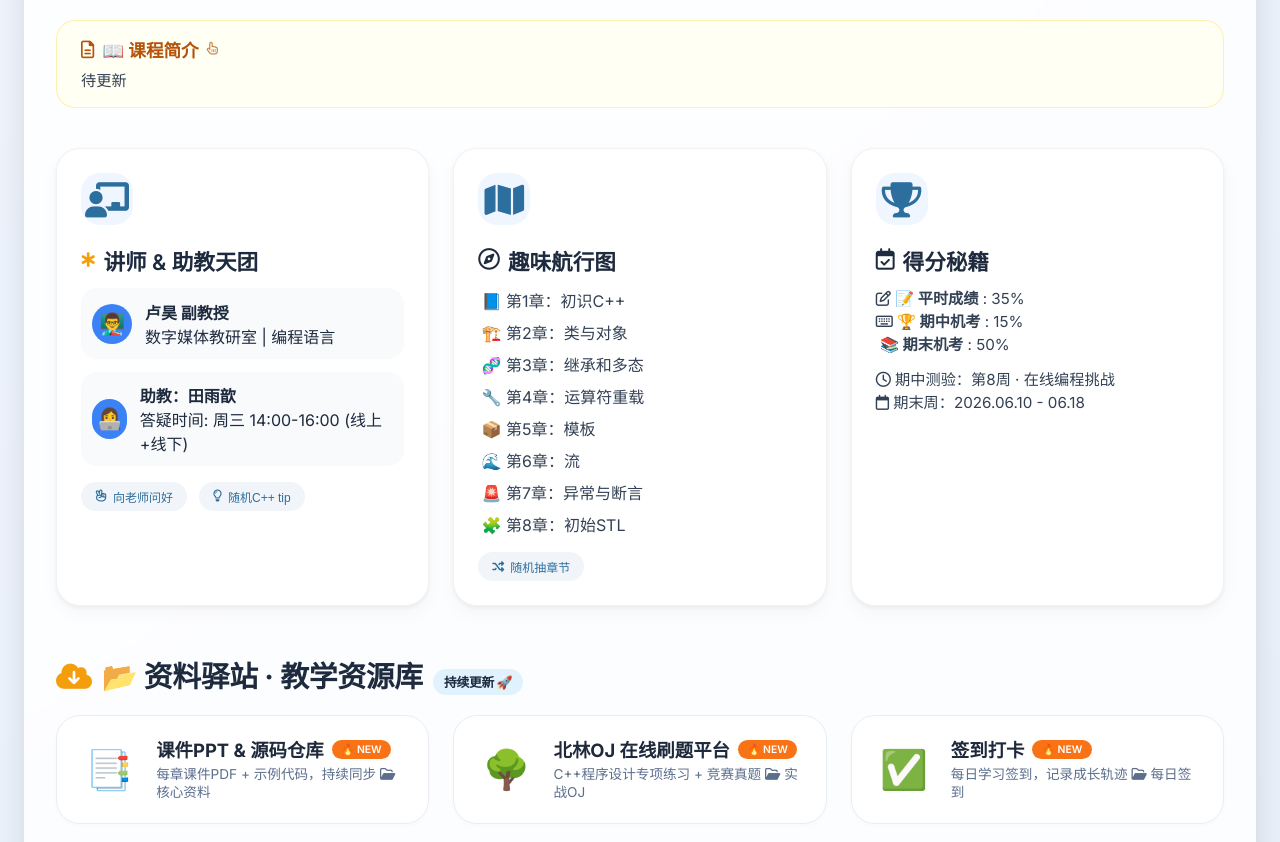
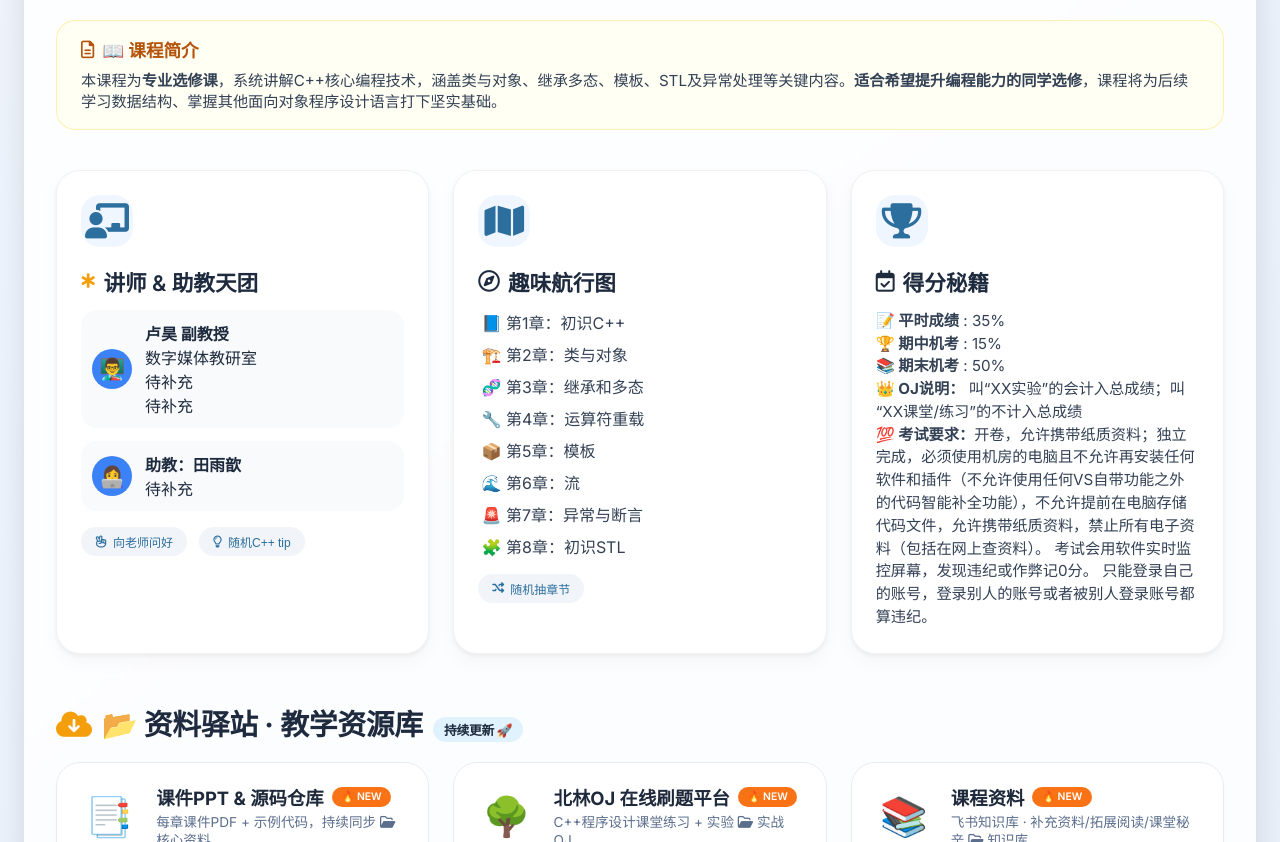
Before and after one commit to ranieeee/learncpp, a plain HTML site: page index.html in a window 1280 px wide. Shown: the part 339-1181 px from the top of the page. Drawn offline with Linux system fonts and the light colour scheme.

Commit message:
Add files via upload

```diff
--- a/index.html
+++ b/index.html
@@ -472,10 +472,10 @@
     <!-- 课程简介区域 - 增加点击互动 -->
     <div class="course-intro" id="courseIntroClick">
         <div class="intro-title">
-            <i class="fa-regular fa-file-lines"></i> 📖 课程简介 <i class="fa-regular fa-hand-pointer" style="font-size: 0.8rem; opacity: 0.7;"></i>
+            <i class="fa-regular fa-file-lines"></i> 📖 课程简介
         </div>
         <div class="intro-content">
-            待更新
+            本课程为<strong>专业选修课</strong>，系统讲解C++核心编程技术，涵盖类与对象、继承多态、模板、STL及异常处理等关键内容。<strong>适合希望提升编程能力的同学选修</strong>，课程将为后续学习数据结构、掌握其他面向对象程序设计语言打下坚实基础。
         </div>
     </div>
 
@@ -487,13 +487,13 @@
             <h3><i class="fas fa-star-of-life" style="font-size: 0.9rem; color:#f59e0b;"></i> 讲师 & 助教天团</h3>
             <div class="teacher-info professor-clickable" id="professorLink">
                 <div class="avatar">👨‍🏫</div>
-                <div><strong>卢昊 副教授</strong><br> 数字媒体教研室 | 编程语言</div>
+                <div><strong>卢昊 副教授</strong><br>数字媒体教研室<br>待补充<br>待补充</div>
             </div>
             <div class="teacher-info">
                 <div class="avatar">👩‍💻</div>
-                <div><strong>助教：田雨歆 </strong><br> 答疑时间: 周三 14:00-16:00 (线上+线下)</div>
+                <div><strong>助教：田雨歆</strong><br>待补充</div>
             </div>
-            <!-- 新增互动小按钮组 -->
+            <!-- 互动小按钮组 -->
             <div class="interact-buttons">
                 <button class="mini-btn" id="greetBtn"><i class="fa-regular fa-hand-peace"></i> 向老师问好</button>
                 <button class="mini-btn" id="randomTipBtn"><i class="fa-regular fa-lightbulb"></i> 随机C++ tip</button>
@@ -513,28 +513,29 @@
                 <li>📦 第5章：模板</li>
                 <li>🌊 第6章：流</li>
                 <li>🚨 第7章：异常与断言</li>
-                <li>🧩 第8章：初始STL</li>
+                <li>🧩 第8章：初识STL</li>
             </ul>
-            <!-- 互动按钮：随机章节挑战 -->
             <div class="interact-buttons">
                 <button class="mini-btn" id="randomChapterBtn"><i class="fa-solid fa-shuffle"></i> 随机抽章节</button>
             </div>
             <div id="chapterResult" class="surprise-box"></div>
         </div>
 
-        <!-- 评分/考试信息 - 更换了新图标 -->
+        <!-- 评分/考试信息 -->
         <div class="card">
             <div class="card-icon"><i class="fas fa-trophy"></i></div>
             <h3><i class="fa-regular fa-calendar-check"></i> 得分秘籍</h3>
-            <div class="detail-item"><i class="fa-regular fa-pen-to-square"></i> <strong>📝 平时成绩</strong> : 35%</div>
-            <div class="detail-item"><i class="fa-regular fa-keyboard"></i> <strong>🏆 期中机考</strong> : 15%</div>
-            <div class="detail-item"><i class="fa-regular fa-computer"></i> <strong>📚 期末机考</strong> : 50%</div>
-            <div class="detail-item" style="margin-top: 12px;"><i class="fa-regular fa-clock"></i> 期中测验：第8周 · 在线编程挑战</div>
-            <div class="detail-item"><i class="fa-regular fa-calendar"></i> 期末周：2026.06.10 - 06.18</div>
+            <div class="detail-item"><strong>📝 平时成绩</strong> : 35%</div> <div class="detail-item">
+                <strong>🏆 期中机考</strong> : 15%</div> <div class="detail-item">
+                <strong>📚 期末机考</strong> : 50%</div> <div class="detail-item">
+                <strong>👑 OJ说明：</strong> 叫“XX实验”的会计入总成绩；叫“XX课堂/练习”的不计入总成绩</div> <div class="detail-item">
+                <strong>💯 考试要求：</strong>开卷，允许携带纸质资料；独立完成，必须使用机房的电脑且不允许再安装任何软件和插件（不允许使用任何VS自带功能之外的代码智能补全功能），不允许提前在电脑存储代码文件，允许携带纸质资料，禁止所有电子资料（包括在网上查资料）。
+                考试会用软件实时监控屏幕，发现违纪或作弊记0分。
+                只能登录自己的账号，登录别人的账号或者被别人登录账号都算违纪。</div>
         </div>
     </div>
 
-    <!-- 资料库 / 发布资料链接 (飞书风格链接) -->
+    <!-- 资料库 / 发布资料链接 -->
     <div class="resources-section">
         <div class="section-title">
             <i class="fas fa-cloud-arrow-down"></i>
@@ -544,7 +545,7 @@
         <div class="resources-grid" id="resourcesGrid"></div>
     </div>
 
-    <!-- 课程公告牌 额外飞书卡片风格 -->
+    <!-- 课程公告牌 -->
     <div style="margin: 0 2rem 1rem 2rem; background: #fef9e6; border-radius: 1.2rem; padding: 1rem 1.5rem; border-left: 5px solid #f97316;">
         <div style="display: flex; gap: 12px; align-items: center; flex-wrap: wrap;">
             <i class="fa-regular fa-bell" style="font-size: 1.5rem; color:#f97316;"></i>
@@ -560,12 +561,11 @@
 </div>
 
 <script>
-    // ---------- 资料库 ----------
-    // 第三个模块改为“签到”，点击跳转至指定飞书链接
+    // 资料库列表
     const resourcesList = [
         { icon: "📑", title: "课件PPT & 源码仓库", desc: "每章课件PDF + 示例代码，持续同步", url: "ppt.html", isNew: true, tag: "核心资料" },
-        { icon: "🌳", title: "北林OJ 在线刷题平台", desc: "C++程序设计专项练习 + 竞赛真题", url: "https://www.bjfuacm.com/contests", isNew: true, tag: "实战OJ" },
-        { icon: "✅", title: "签到打卡", desc: "每日学习签到，记录成长轨迹", url: "https://bjfu-lidar.feishu.cn/base/SbCObujGQaJsWQsnmd9cOiyPnvb?table=tblASsd52fSZlKJT&view=vewoiUIlNk", isNew: true, tag: "每日签到" },
+        { icon: "🌳", title: "北林OJ 在线刷题平台", desc: "C++程序设计课堂练习 + 实验", url: "https://www.bjfuacm.com/contests", isNew: true, tag: "实战OJ" },
+        { icon: "📚", title: "课程资料", desc: "飞书知识库 · 补充资料/拓展阅读/课堂秘辛", url: "https://bjfu-lidar.feishu.cn/wiki/Hw3TwFHOZiE5Gykrg40coQwznAe?from=from_copylink", isNew: true, tag: "知识库" },
         { icon: "🔮", title: "敬请期待", desc: "更多精彩内容准备中", url: "#", isNew: false, tag: "即将上线" },
         { icon: "✨", title: "敬请期待", desc: "敬请期待后续更新", url: "#", isNew: false, tag: "即将上线" },
         { icon: "🌟", title: "敬请期待", desc: "保持好奇心，很快见面", url: "#", isNew: false, tag: "即将上线" }
@@ -575,11 +575,10 @@
         const gridContainer = document.getElementById('resourcesGrid');
         if (!gridContainer) return;
         gridContainer.innerHTML = '';
-        resourcesList.forEach((res, index) => {
+        resourcesList.forEach((res) => {
             const linkDiv = document.createElement('a');
             linkDiv.className = 'resource-link';
 
-            // 处理敬请期待模块（不跳转，弹出提示）
             if (res.title === "敬请期待" || res.url === "#") {
                 linkDiv.href = "javascript:void(0);";
                 linkDiv.style.cursor = "default";
@@ -588,9 +587,7 @@
                     createFloatingEmoji('🔮', e.clientX, e.clientY);
                     alert("✨ 敬请期待，更多精彩内容正在准备中 ✨");
                 });
-            }
-            // 签到模块和课件PPT模块正常跳转
-            else {
+            } else {
                 linkDiv.href = res.url;
                 linkDiv.target = '_blank';
                 linkDiv.rel = 'noopener noreferrer';
@@ -626,13 +623,11 @@
         setTimeout(() => el.remove(), 2800);
     }
 
-    // 随机趣闻
-    const funMessages = ["✨ 今日C++冷知识：vector<bool> 是个特例！", "🤖 推荐阅读：Effective Modern C++ 条款10～", "💡 善用 constexpr 提升性能 🚀", "🎉 恭喜同学在OJ挑战中完成Hard题目！", "📢 Bjarne Stroustrup 虚拟座谈🎙️", "🧩 指针 vs 引用: 记住指针可空", "🐞 Debug挑战: 找出未定义行为"];
+    const funMessages = ["✨ 今日C++冷知识：vector<bool> 是个特例！", "🤖 推荐阅读：Effective Modern C++ 条款10～", "💡 善用 constexpr 提升性能 🚀", "🔁 范围 for 循环里修改容器，小心迭代器失效。", "📦 nullptr 是类型安全的空指针，比 NULL 强多了。", "🧩 指针 vs 引用: 记住指针可空", "🐞 Debug挑战: 找出未定义行为"];
     const noticeSpan = document.getElementById('liveNotice');
     function updateRandomNotice() { if(noticeSpan) noticeSpan.innerHTML = `📢 ${funMessages[Math.floor(Math.random() * funMessages.length)]}`; }
     document.getElementById('refreshNoticeBtn')?.addEventListener('click', () => { updateRandomNotice(); const rect = document.getElementById('refreshNoticeBtn').getBoundingClientRect(); createFloatingEmoji('🎉', rect.left+20, rect.top-10); createFloatingEmoji('📘', rect.right-30, rect.top-5); });
 
-    // 戳我撒花按钮 - 增大尺寸后，撒花效果更丰富
     const triggerBtn = document.getElementById('triggerEmoji');
     if (triggerBtn) {
         triggerBtn.addEventListener('click', (e) => {
@@ -647,7 +642,6 @@
                 }, i * 35);
             }
             updateRandomNotice();
-            // 额外加个小惊喜
             setTimeout(() => {
                 createFloatingEmoji('🎊', x - 20, y - 30);
                 createFloatingEmoji('🎈', x + 30, y - 25);
@@ -655,13 +649,11 @@
         });
     }
 
-    // 课程简介点击互动
     const courseIntroDiv = document.getElementById('courseIntroClick');
     if (courseIntroDiv) {
         courseIntroDiv.addEventListener('click', (e) => {
             e.stopPropagation();
             const rect = courseIntroDiv.getBoundingClientRect();
-            // 飘浮多个小图标
             for (let i = 0; i < 6; i++) {
                 setTimeout(() => {
                     const randX = rect.left + 20 + Math.random() * (rect.width - 40);
@@ -670,20 +662,6 @@
                     createFloatingEmoji(icons[Math.floor(Math.random() * icons.length)], randX, randY);
                 }, i * 80);
             }
-            // 临时改变文字趣味反馈
-            const originalText = courseIntroDiv.querySelector('.intro-content')?.innerHTML;
-            const tempDiv = courseIntroDiv.querySelector('.intro-content');
-            if (tempDiv && originalText === "待更新") {
-                tempDiv.innerHTML = "🤗 哇！你发现隐藏彩蛋啦～ 课程简介正在精心准备中，敬请期待精彩内容！ ✨";
-                setTimeout(() => {
-                    tempDiv.innerHTML = "待更新";
-                }, 2500);
-            } else if (tempDiv) {
-                tempDiv.innerHTML = "🎉 课程内容持续升级中，感谢你的关注！ 🚀";
-                setTimeout(() => {
-                    tempDiv.innerHTML = originalText;
-                }, 2000);
-            }
         });
     }
 
@@ -691,13 +669,12 @@
     const professorElement = document.getElementById('professorLink');
     if(professorElement){ professorElement.addEventListener('click',(event)=>{ event.stopPropagation(); window.open('https://it.bjfu.edu.cn/szdw/szgk/fjs/03670040f02643ed861aa2f44b581432.html', '_blank'); let rect=professorElement.getBoundingClientRect(); createFloatingEmoji('🚀', rect.left+30, rect.top-5); createFloatingEmoji('📖', rect.right-20, rect.top+10); }); professorElement.style.cursor='pointer'; }
 
-    // 互动按钮逻辑
     document.getElementById('greetBtn')?.addEventListener('click', () => { const msgDiv = document.getElementById('surpriseMessage'); msgDiv.style.display = 'flex'; msgDiv.innerHTML = '<i class="fa-regular fa-face-smile"></i> 老师好！祝你编码愉快～ 保持好奇！'; setTimeout(() => { msgDiv.style.display = 'none'; }, 3000); });
     document.getElementById('randomTipBtn')?.addEventListener('click', () => { const tips = ["用 const 代替 #define", "优先使用 nullptr 而不是 NULL", "尽量用范围for循环", "RAII 是资源管理神器", "多用智能指针 shared_ptr/unique_ptr"]; const msgDiv = document.getElementById('surpriseMessage'); msgDiv.style.display = 'flex'; msgDiv.innerHTML = `<i class="fa-regular fa-lightbulb"></i> C++ 小贴士：${tips[Math.floor(Math.random()*tips.length)]}`; setTimeout(() => { msgDiv.style.display = 'none'; }, 3000); });
     document.getElementById('randomChapterBtn')?.addEventListener('click', () => { const chaptersList = ["初识C++", "类与对象", "继承和多态", "运算符重载", "模板", "流", "异常与断言", "初识STL"]; const random = chaptersList[Math.floor(Math.random()*chaptersList.length)]; const resultDiv = document.getElementById('chapterResult'); resultDiv.style.display = 'flex'; resultDiv.innerHTML = `<i class="fa-solid fa-shuffle"></i> 随机章节：${random}，快去复习吧！`; setTimeout(() => { resultDiv.style.display = 'none'; }, 3000); });
 
     window.addEventListener('load', () => { renderResources(); updateRandomNotice(); });
-    console.log("%c✨ 戳我撒花按钮已变大，课程简介增加了点击互动 ✨", "color: #f59e0b; font-size: 14px;");
+    console.log("%c✨ 已修复卡片布局问题，三个模块现在正常一排显示 ✨", "color: #f59e0b; font-size: 14px;");
 </script>
 </body>
 </html>
```
Also changed, not shown: ppt.html (+6 -0 lines).
